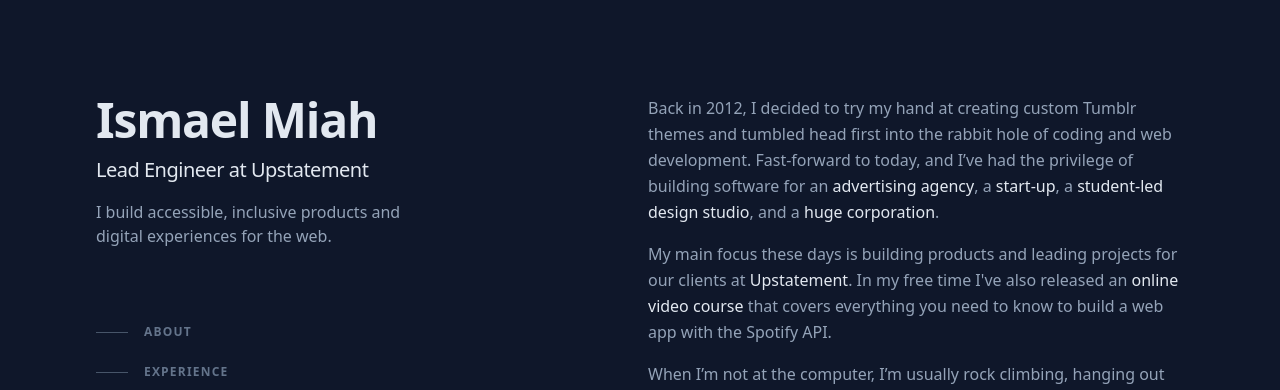
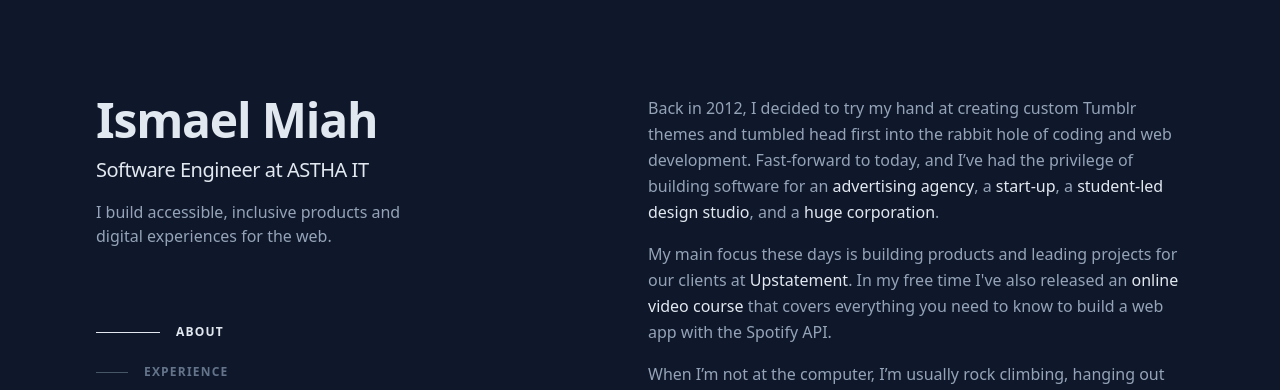
Before and after one commit to ismaelmiah/Portfolio-v2, a React (Create React App) app: page / in a window 1280 px wide. Shown: the top 390 px of the page. Built offline with nearby package versions, Linux system fonts and the light colour scheme.

Commit message:
fixed css for menu selection

```diff
--- a/src/Header.jsx
+++ b/src/Header.jsx
@@ -10,7 +10,7 @@
             <a href="/">Ismael Miah</a>
           </h1>
           <h2 className="mt-3 text-lg font-medium tracking-tight text-slate-200 sm:text-xl">
-            Lead Engineer at Upstatement
+            Software Engineer at ASTHA IT
           </h2>
           <p className="mt-4 max-w-xs leading-normal">
             I build accessible, inclusive products and digital experiences for
@@ -19,7 +19,7 @@
           <nav className="nav hidden lg:block" aria-label="In-page jump links">
             <ul className="mt-16 w-max">
               <li>
-              <Link to="about" className='group flex items-center py-3' activeClass="active" spy={true} smooth={true} offset={-100} duration={500}>
+              <Link to="about" className='group flex items-center py-3 cursor-pointer' activeClass="active" spy={true} smooth={true} offset={-100} duration={500}>
                   <span className="nav-indicator mr-4 h-px w-8 bg-slate-600 transition-all group-hover:w-16 group-hover:bg-slate-200 group-focus-visible:w-16 group-focus-visible:bg-slate-200 motion-reduce:transition-none"></span>
                   <span className="nav-text text-xs font-bold uppercase tracking-widest text-slate-500 group-hover:text-slate-200 group-focus-visible:text-slate-200">
                     About
@@ -27,7 +27,7 @@
             </Link>
               </li>
               <li>
-                <Link to="experience" className='group flex items-center py-3' smooth={true} spy={true} activeClass="active">
+                <Link to="experience" className='group flex items-center py-3 cursor-pointer' smooth={true} spy={true} offset={-90} duration={500} activeClass="active">
                   <span className="nav-indicator mr-4 h-px w-8 bg-slate-600 transition-all group-hover:w-16 group-hover:bg-slate-200 group-focus-visible:w-16 group-focus-visible:bg-slate-200 motion-reduce:transition-none"></span>
                   <span className="nav-text text-xs font-bold uppercase tracking-widest text-slate-500 group-hover:text-slate-200 group-focus-visible:text-slate-200">
                     Experience
@@ -35,7 +35,7 @@
                 </Link>
               </li>
               <li>
-                <Link to="projects" className='group flex items-center py-3' smooth={true} spy={true} activeClass="active">
+                <Link to="projects" className='group flex items-center py-3 cursor-pointer' smooth={true} spy={true}  offset={-200} duration={500} activeClass="active">
                   <span className="nav-indicator mr-4 h-px w-8 bg-slate-600 transition-all group-hover:w-16 group-hover:bg-slate-200 group-focus-visible:w-16 group-focus-visible:bg-slate-200 motion-reduce:transition-none"></span>
                   <span className="nav-text text-xs font-bold uppercase tracking-widest text-slate-500 group-hover:text-slate-200 group-focus-visible:text-slate-200">
                     Projects
--- a/src/index.css
+++ b/src/index.css
@@ -1,6 +1,15 @@
 @tailwind base;
 @tailwind components;
 @tailwind utilities;
+
+.group.active > .nav-indicator {
+  width: 4rem;
+  background-color: rgb(226 232 240 / 1);
+}
+
+.group.active > .nav-text {
+  color: rgb(226 232 240 / 1);
+}
 
 #error-page {
   display: flex;
```
